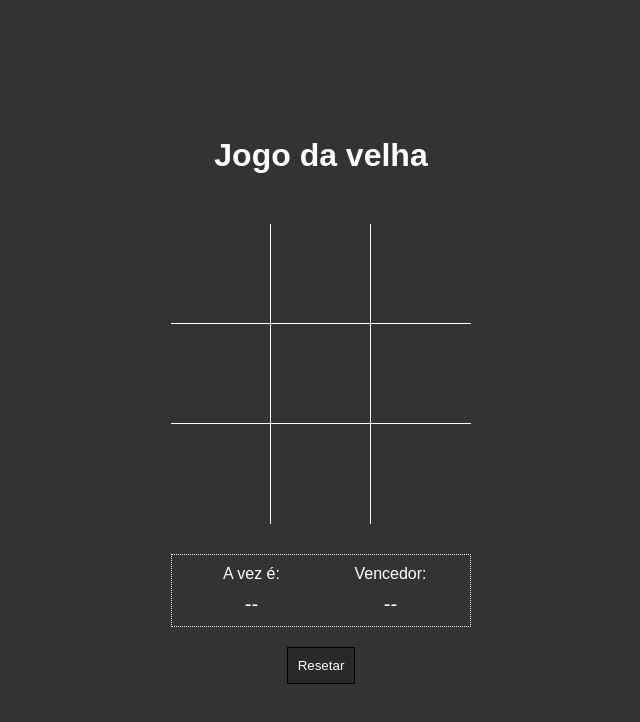
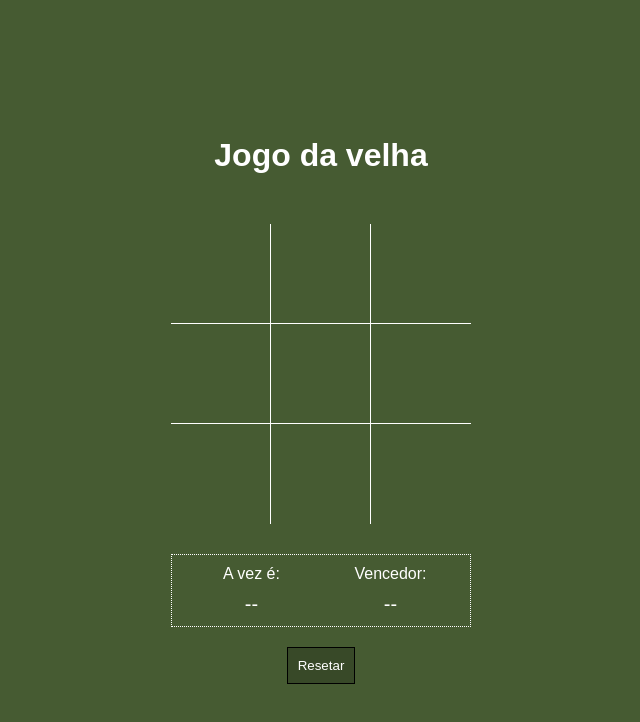
Before and after one commit to Miguel-Lima/Jogo-da-Velha, a plain HTML site: page index.html in a window 1280 px wide. Shown: the whole page, without its empty margins (319-959 px from the left). Drawn offline with Linux system fonts and the light colour scheme.

Commit message:
Segundo commit

```diff
--- a/style.css
+++ b/style.css
@@ -10,7 +10,7 @@ body {
     justify-content: center;
     align-items: center;
     flex-direction: column;
-    background-color: #333;
+    background-color: rgba(26, 51, 1, 0.802);
     font-family: Arial, Helvetica, sans-serif;
 }
 
```
